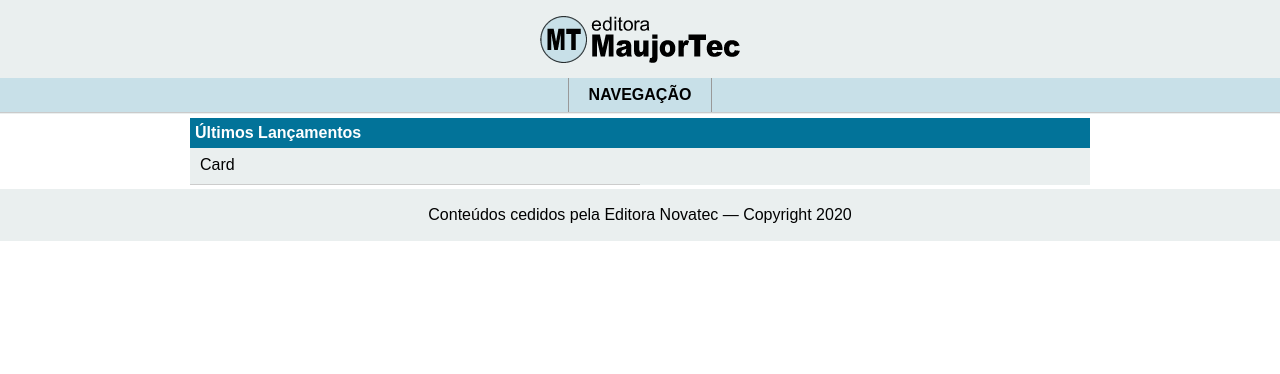
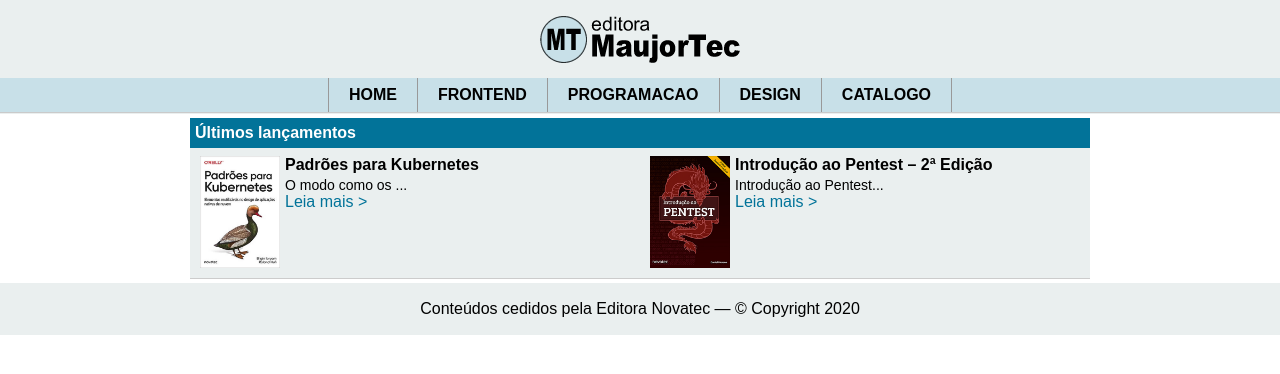
Before and after one commit to AlefMemTav/maujors-react-book, a React (Create React App) app: page / in a window 1280 px wide. Shown: the top 374 px of the page. Built offline with nearby package versions, Linux system fonts and the light colour scheme.

Commit message:
Componentes

```diff
--- a/src/App.js
+++ b/src/App.js
@@ -1,25 +1,17 @@
 import React from "react";
 
-function App() {
-  return (
+import Topo from "./components/Topo";
+import Principal from "./components/Principal";
+import Rodape from "./components/Rodape";
+
+const App = () => {
+  return(
     <>
-      <header className="topo">
-        <h1 className="logo"></h1>
-        <ul>
-          <li>
-            <a href="">Navegação</a>
-          </li>
-        </ul>
-      </header>
-      <main className="principal">
-        <h2>Últimos Lançamentos</h2>
-        <div className="card">Card</div>
-      </main>
-      <footer className="rodape">
-        <p>Conteúdos cedidos pela Editora Novatec &#8212; Copyright 2020</p>
-      </footer>
+      <Topo/>
+      <Principal/>
+      <Rodape/>
     </>
   );
 }
 
-export default App;
+export default App
--- /dev/null
+++ b/src/components/Home.js
@@ -0,0 +1,31 @@
+import React from "react";
+
+const Home = () => {
+  return (
+    <>
+      <h2>Últimos lançamentos</h2>
+      <div className="card">
+        <div className="thumb">
+          <img src="imagens/capas/9788575228142.jpg" alt="" />
+        </div>
+        <div className="detalhes">
+          <h3>Padrões para Kubernetes</h3>
+          <p>O modo como os ...</p>
+          <a href="#">Leia mais &gt;</a>
+        </div>
+      </div>
+      <div className="card">
+        <div className="thumb">
+          <img src="imagens/capas/9788575228074.jpg" alt="" />
+        </div>
+        <div className="detalhes">
+          <h3>Introdução ao Pentest – 2ª Edição</h3>
+          <p>Introdução ao Pentest...</p>
+          <a href="#">Leia mais &gt;</a>
+        </div>
+      </div>
+    </>
+  );
+};
+
+export default Home
--- /dev/null
+++ b/src/components/Logo.js
@@ -0,0 +1,13 @@
+import React from 'react'
+
+const Logo = () => {
+  return (
+    <a href="#">
+      <h1 className="logo">
+        <span>Editora MaujorTec</span>
+      </h1>
+    </a>
+  )
+}
+
+export default Logo
--- /dev/null
+++ b/src/components/Navegacao.js
@@ -0,0 +1,15 @@
+import React from 'react'
+
+const Navegacao = () => {
+  return (
+    <ul>
+      <li><a href="#">Home</a></li>
+      <li><a href="#">Frontend</a></li>
+      <li><a href="#">Programacao</a></li>
+      <li><a href="#">Design</a></li>
+      <li><a href="#">Catalogo</a></li>
+    </ul>
+  )
+}
+
+export default Navegacao
--- /dev/null
+++ b/src/components/Principal.js
@@ -0,0 +1,12 @@
+import React from 'react'
+import Home from './Home'
+
+const Principal = () => {
+  return (
+    <main className="principal">
+        <Home/>
+    </main>
+  )
+}
+
+export default Principal
--- /dev/null
+++ b/src/components/Rodape.js
@@ -0,0 +1,13 @@
+import React from 'react'
+
+const Rodape = () => {
+  return (
+    <footer className="rodape">
+      <p>
+        Conteúdos cedidos pela Editora Novatec &#8212; &copy; Copyright 2020
+      </p>
+    </footer>
+  )
+}
+
+export default Rodape
--- /dev/null
+++ b/src/components/Topo.js
@@ -0,0 +1,14 @@
+import React from 'react'
+import Logo from './Logo'
+import Navegacao from './Navegacao'
+
+const Topo = () => {
+  return (
+    <header className="topo">
+      <Logo />
+      <Navegacao />
+    </header>
+  )
+}
+
+export default Topo
```
